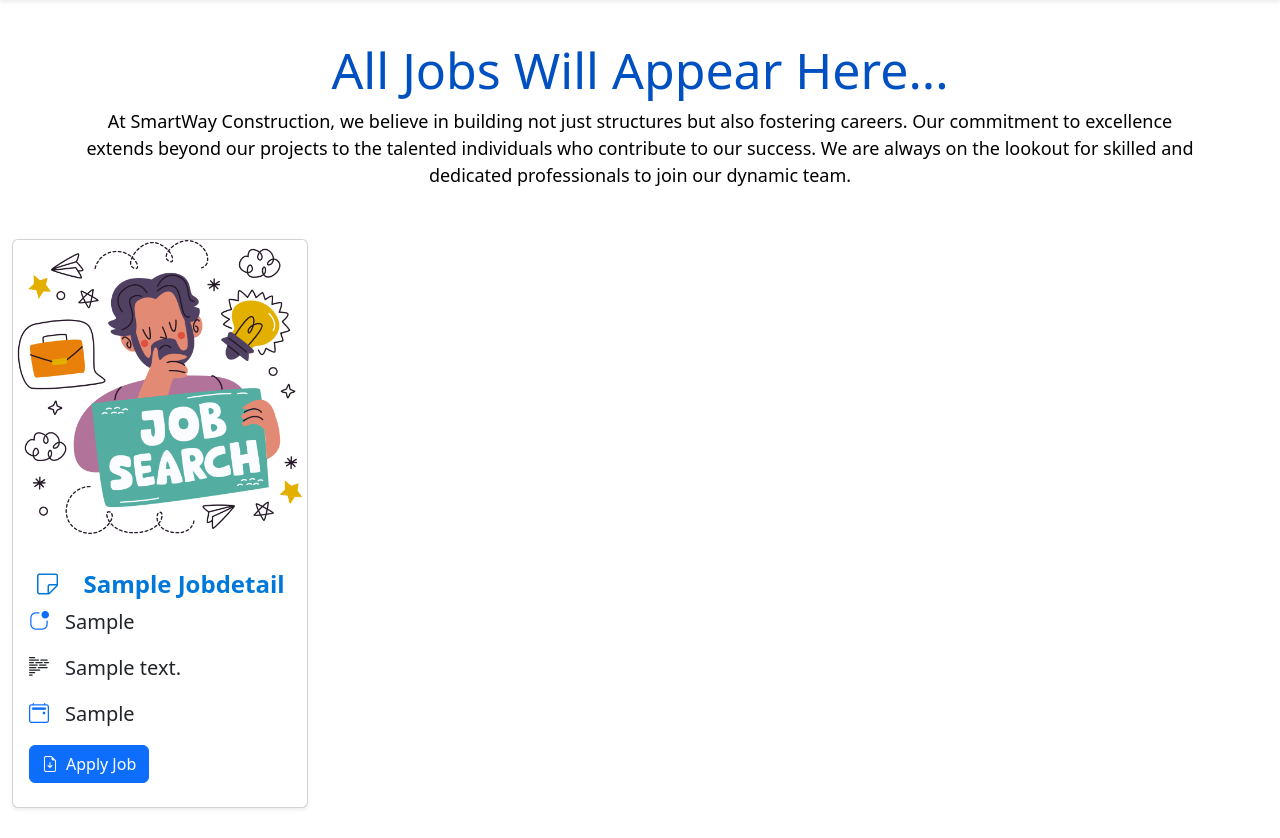
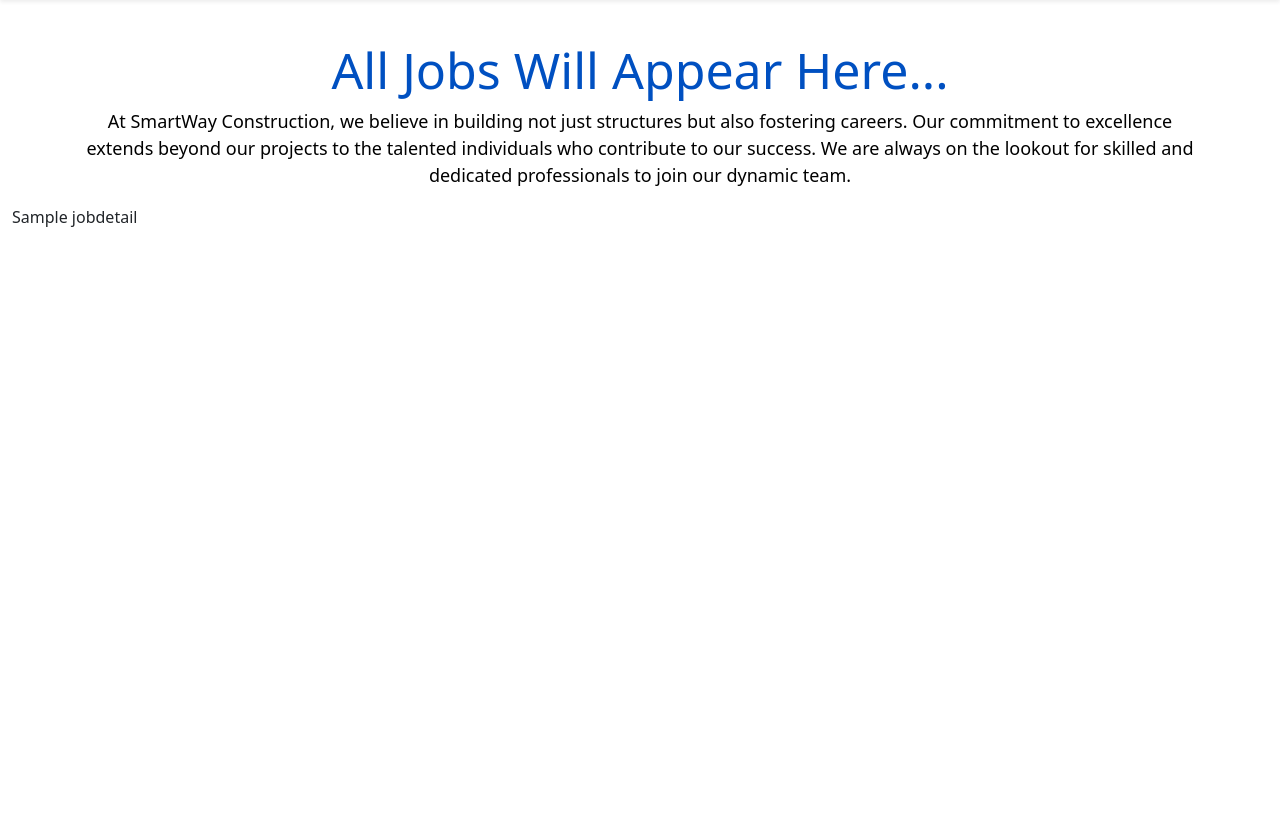
Before and after one commit to martin265/SmartWayConstruction, a PHP site: page /applicant_jobs.php in a window 1280 px wide. Shown: the part 70-908 px from the top of the page. After the commit the page ends 297 px from the top, so only its background shows below. Run offline with PHP 8.4, Linux system fonts and the light colour scheme; tables that the repository leaves empty or names only in its code hold one stand-in row (values such as "Sample post").

Commit message:
progress

```diff
--- a/Styles/main.css
+++ b/Styles/main.css
@@ -182,3 +182,9 @@ body {
         margin-top: 20px;
     }
 }
+
+.main-job-content-area .all-available-jobs-page {
+    background-color: #ECEEFF;
+    height: 500px;
+
+}
--- a/Styles/style.css
+++ b/Styles/style.css
@@ -477,5 +477,3 @@ body{
     margin-left: 10px;
     margin-right: 10px;
 }
-
-.content-area .all-applicants
--- a/applicant_jobs.php
+++ b/applicant_jobs.php
@@ -56,35 +56,14 @@ $all_results = FetchAllJobs($conn);
     </div>
 
     <!-- ============ the cards to list all the jobs jobs -->
-    <div class="container-xxl all-jobs-details">
+    <div class="container-xxl">
         <div class="row">
+            <div class="col-lg-12">
+                <div class="all-available-jobs-page">
                 <?php if ($all_results): ?>
                     <?php foreach($all_results as $single_record) {?>
-                    <div class="col-lg-3 ">
-                        <div class="card shadow-sm">
-                            <img src="Controls\Images\job-search.png" alt="job search">
-                            <div class="card-body">
-                                <div class="card-title">
-                                    <h1>
-                                        <span class="me-4"><i class="bi bi-sticky"></i></span><?php echo($single_record["job_title"]); ?>
-                                    </h1>
-                                    <p class="card-text lead">
-                                        <span class="me-3 text-primary fw-bolder"><i class="bi bi-app-indicator"></i></span><?php echo($single_record["job_type"]); ?>
-                                    </p>
-                                    <p class="card-text lead">
-                                        <span class="me-3"><i class="bi bi-body-text"></i></span><?php echo($single_record["job_description"]); ?>
-                                    </p>
-                                    <p class="card-text lead">
-                                        <span class="me-3 text-primary"><i class="bi bi-calendar2-event"></i></span><?php echo($single_record["application_deadline"]); ?>
-                                    </p>
-                                    <div class="button-details">
-                                        <a href="applicant_apply_job.php?job_id=<?php echo($single_record["job_id"]); ?>" class="btn btn-primary">
-                                            <span><i class="bi bi-file-earmark-arrow-down me-2"></i></span>Apply Job
-                                        </a>
-                                    </div>
-                                </div>
-                            </div>
-                        </div>
+                        <div class="single-available-job">
+                            <?php echo($single_record["job_title"]);?>
                         </div>
                     <?php }?>
                 <?php else: ?>
@@ -96,5 +75,7 @@ $all_results = FetchAllJobs($conn);
                 <?php endif; ?>
                 </div>
             </div>
+        </div>
+    </div>
 </body>
 </html>
```
Also changed, not shown: administrator_index.php (+0 -7 lines), administrator_view_jobs.php (+0 -7 lines). Lines whose indentation alone changed are shown as unchanged.
